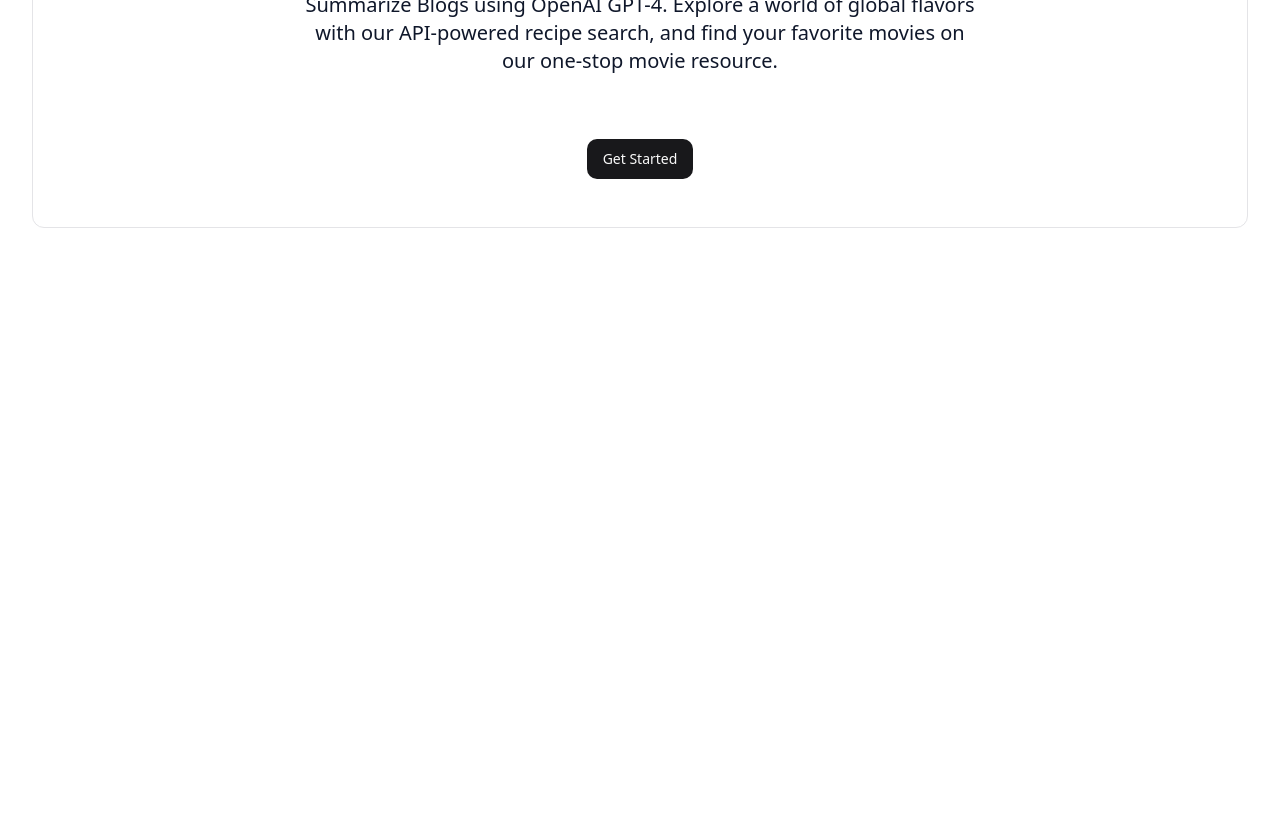
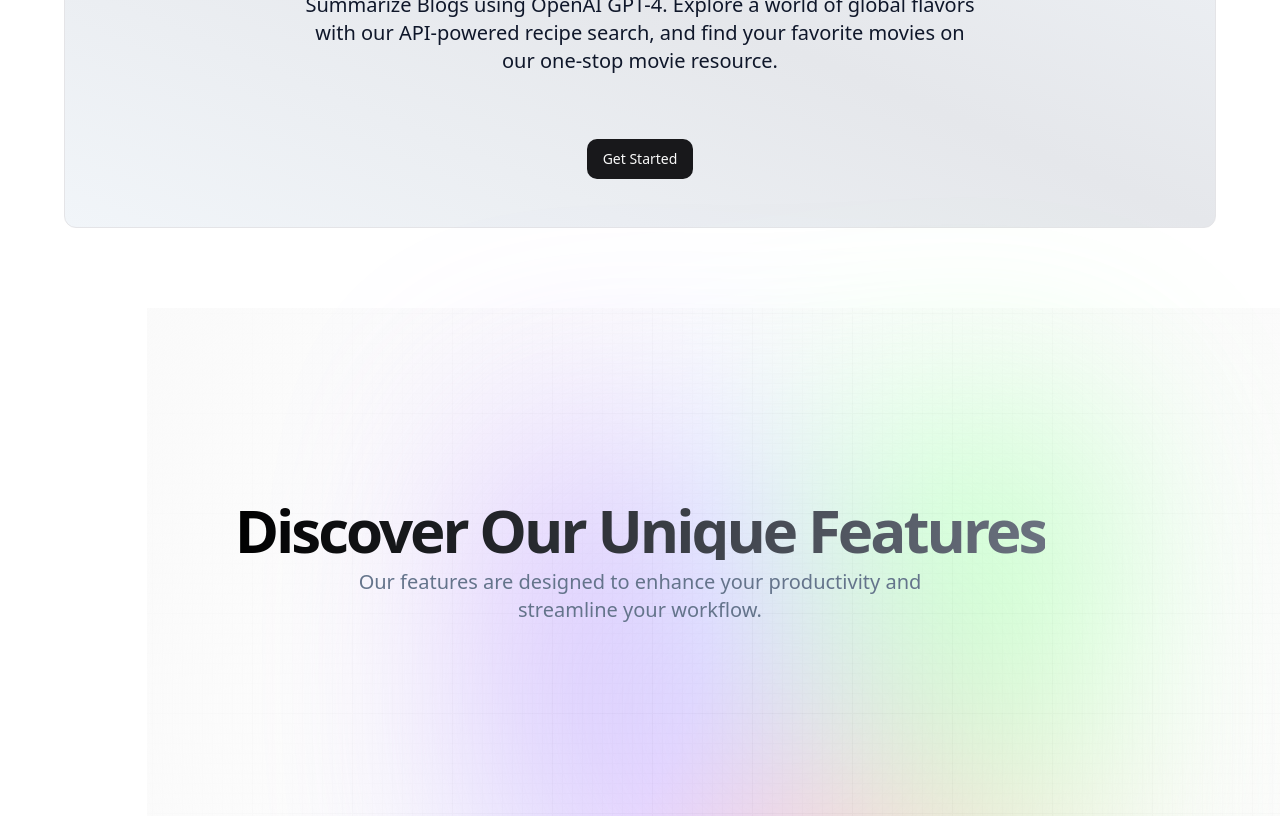
Before and after one commit to Eclarkhalid/chrem, a Next.js app: page / in a window 1280 px wide. Shown: the part 400-1216 px from the top of the page. Before the commit the page ends 865 px from the top, so only its background shows below. Built offline with nearby package versions, Linux system fonts and the light colour scheme.

Commit message:
adding gradient

```diff
--- /dev/null
+++ b/app/components/Features.tsx
@@ -0,0 +1,30 @@
+const Features = () => {
+  return <>
+    <main >
+      <div className='main'>
+        <div className="gradient" />
+      </div>
+      <div className="app">
+        <section className="w-full py-12 md:py-24 lg:py-32 xl:py-48  rounded-lg">
+          <div className="container px-4 md:px-6">
+            <div className="grid gap-6 items-center">
+              <div className="flex flex-col justify-center space-y-8 text-center">
+                <div className="space-y-2">
+                  <h1 className="text-3xl font-bold tracking-tighter sm:text-5xl xl:text-6xl/none bg-clip-text text-transparent bg-gradient-to-r from-black to-gray-500">
+                    Discover Our Unique Features
+                  </h1>
+                  <p className="max-w-[600px] text-slate-500 md:text-xl dark:text-zinc-100 mx-auto">
+                    Our features are designed to enhance your productivity and streamline your workflow.
+                  </p>
+                </div>
+              </div>
+            </div>
+          </div>
+        </section>
+      </div>
+    </main>
+
+  </>;
+}
+
+export default Features;
--- a/app/components/Hero.tsx
+++ b/app/components/Hero.tsx
@@ -4,15 +4,15 @@ import Link from "next/link";
 
 const Hero = () => {
   return <>
-    <div className="container px-4 md:px-6 sm:px-2 border rounded-lg ">
+    <div className="container px-4 md:px-6 sm:px-2 border rounded-lg bg-gradient-to-tr from-slate-100 via-gray-200 to-slate-100">
       <div className="grid gap-6 items-center py-8">
         <div className="flex flex-col justify-center space-y-16 2xl:space-y-28 text-center p-4">
           <div>
-            <Badge variant="outline">Get more works from the creator: &nbsp; <Link href={'https://portfolio-eclarkhalid.vercel.app/projects'} className="text-blue-600">Eclar Khalid</Link></Badge>
+            <Badge variant="outline">Get more works from the creator: &nbsp; <Link href={'https://portfolio-eclarkhalid.vercel.app/projects'} target="_blank" className="text-blue-600">Eclar Khalid</Link></Badge>
           </div>
           <div className="space-y-8">
             <h1 className="text-3xl font-bold tracking-tighter sm:text-5xl xl:text-6xl/none bold font-poppins leading-10 my-4">
-              Get Everything You Need In <span className="text-transparent bg-clip-text bg-gradient-to-r from-blue-200 to-orange-500 text-bold">One</span> place
+              Get Everything You Need In <span className="text-transparent bg-clip-text bg-gradient-to-r from-orange-200 via-blue-200 to-orange-500 text-bold">One</span> place
             </h1>
             <p className="max-w-2xl text-slate-900 md:text-xl mx-auto">
               Summarize Blogs using OpenAI GPT-4. Explore a world of global flavors with our API-powered recipe search, and find your favorite movies on our one-stop movie resource.
--- a/app/globals.css
+++ b/app/globals.css
@@ -77,3 +77,72 @@ body,
   }
 
 }
+
+.main {
+  width: 100vw;
+  min-height: 100vh;
+  position: fixed;
+  display: flex;
+  justify-content: center;
+  padding: 120px 24px 160px 24px;
+  pointer-events: none;
+}
+
+.main:before {
+  background: radial-gradient(circle, rgba(2, 0, 36, 0) 0, #fafafa 100%);
+  position: absolute;
+  content: "";
+  z-index: 2;
+  width: 100%;
+  height: 100%;
+  top: 0;
+}
+
+.main:after {
+  content: "";
+  background-image: url("/public/grid.svg");
+  z-index: 1;
+  position: absolute;
+  width: 100%;
+  height: 100%;
+  top: 0;
+  opacity: 0.4;
+  filter: invert(1);
+}
+
+.gradient {
+  height: fit-content;
+  z-index: 3;
+  width: 100%;
+  max-width: 640px;
+  background-image: radial-gradient(
+      at 27% 37%,
+      hsla(215, 98%, 61%, 1) 0px,
+      transparent 0%
+    ),
+    radial-gradient(at 97% 21%, hsla(125, 98%, 72%, 1) 0px, transparent 50%),
+    radial-gradient(at 52% 99%, hsla(354, 98%, 61%, 1) 0px, transparent 50%),
+    radial-gradient(at 10% 29%, hsla(256, 96%, 67%, 1) 0px, transparent 50%),
+    radial-gradient(at 97% 96%, hsla(38, 60%, 74%, 1) 0px, transparent 50%),
+    radial-gradient(at 33% 50%, hsla(222, 67%, 73%, 1) 0px, transparent 50%),
+    radial-gradient(at 79% 53%, hsla(343, 68%, 79%, 1) 0px, transparent 50%);
+  position: absolute;
+  content: "";
+  width: 100%;
+  height: 100%;
+  filter: blur(100px) saturate(150%);
+  top: 80px;
+  opacity: 0.35;
+}
+
+@media screen and (max-width: 640px) {
+  .main {
+    padding: 0;
+  }
+}
+
+/* Tailwind Styles */
+
+.app {
+  @apply relative z-10 flex justify-center items-center flex-col mx-auto sm:px-16 px-6;
+}
--- a/app/layout.tsx
+++ b/app/layout.tsx
@@ -13,7 +13,7 @@ export default function RootLayout({
   return (
     <ClerkProvider>
       <html lang="en">
-        <body className='bg-background-color'>
+        <body className='bg-background'>
           <div className="max-container app">
             {/* <Header /> */}
             {children}
--- a/app/page.tsx
+++ b/app/page.tsx
@@ -1,6 +1,7 @@
 import { Button } from "@/components/ui/button";
 import Link from "next/link";
 import Hero from "./components/Hero";
+import Features from "./components/Features";
 
 export default function Home() {
   return <>
@@ -16,8 +17,12 @@ export default function Home() {
         <Button variant={'outline'}>Create Account</Button>
       </Link>
     </header>
-    <section className="w-full min-h-screen max-md:py-12 py-20 2xl:py-48 mx-auto">
+    <section className="w-full max-md:py-12 py-20 2xl:py-32 mx-auto ">
       <Hero />
     </section>
+
+    <Features />
+
+
   </>
 }
```
Also changed, not shown: public/grid.svg.
